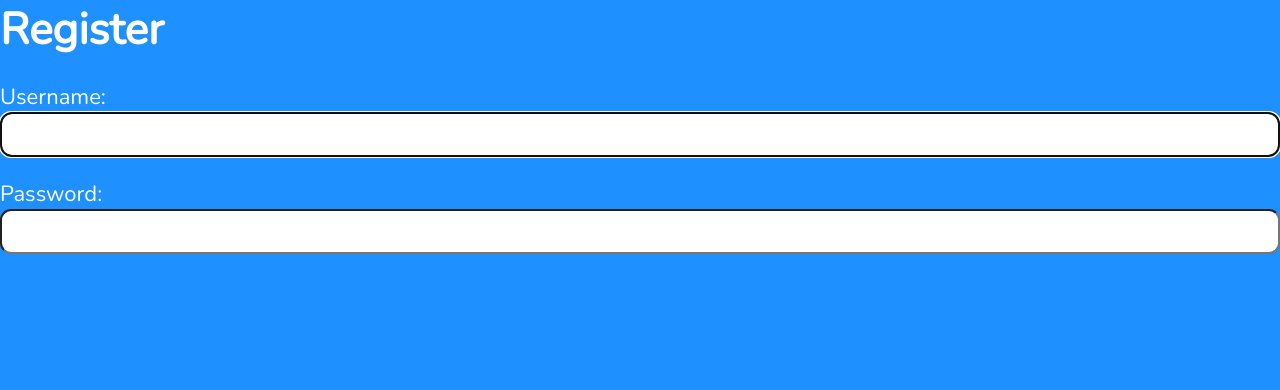
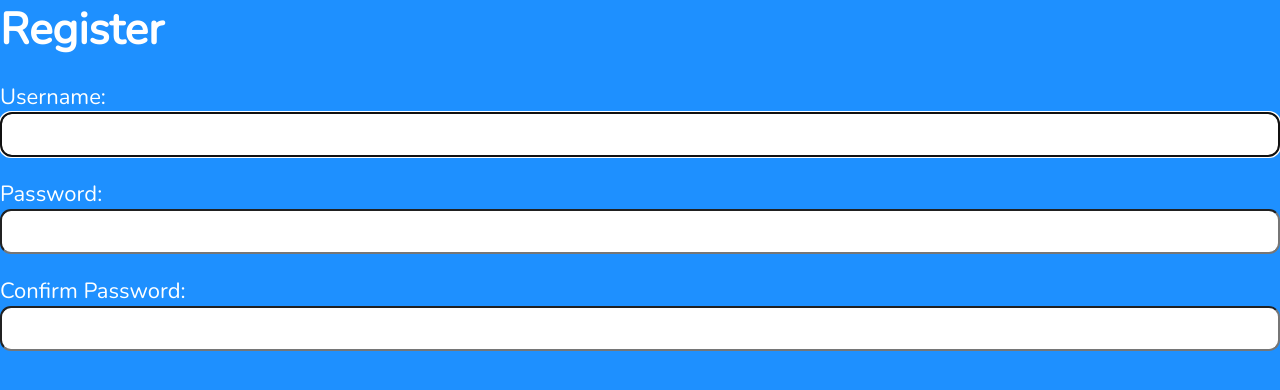
Before and after one commit to NnadiukwuCynthia/form, a React (Vite) app in the folder form-validation/: page / in a window 1280 px wide. Shown: the top 390 px of the page. Built offline with nearby package versions, Linux system fonts and the light colour scheme.

Commit message:
Task: Done with confirm password

```diff
--- a/form-validation/src/components/Register.jsx
+++ b/form-validation/src/components/Register.jsx
@@ -105,6 +105,30 @@ const Register = () => {
             Must contain at least one number <br />
             Must contain at least one special character
         </p>
+
+        <label htmlFor="confirm_password">
+           Confirm Password:
+            <span className={validMatch && matchPassword ? 'valid' : 'hide'}>
+                <FaCheck/>
+            </span>
+            <span className={validMatch || !matchPassword ? "hide" : 'invalid'}>
+                <FaTimes/>
+            </span>
+        </label>
+        <input
+        type='password'
+        id='confirm_password'
+        onChange={e => setMatchPassword(e.target.value)}
+        required
+        aria-invalid = {validMatch ? 'false' : 'true'}
+        aria-describedby='confirmnote'
+         onFocus={() => setMatchFocus(true)}
+         onBlur={() => setMatchFocus(false)}
+        />
+        <p id='confirmnote' className={matchFocus && !validMatch? 'instructions' : 'offscreen'}>
+            <FaInfoCircle/>
+            Passwords must match
+        </p>
     </form>
     </>
   )
```
